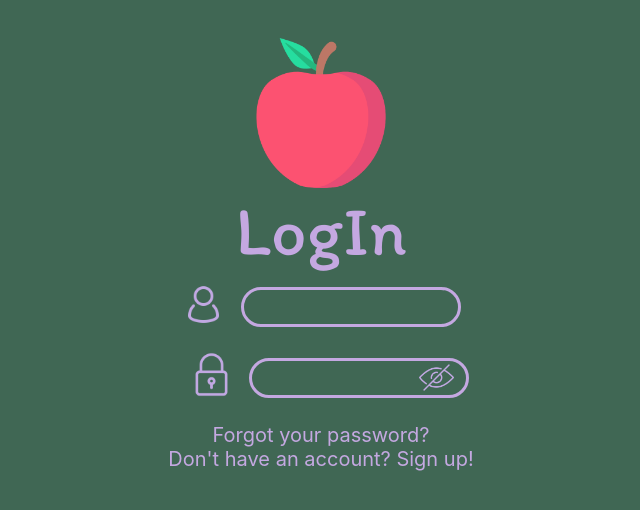
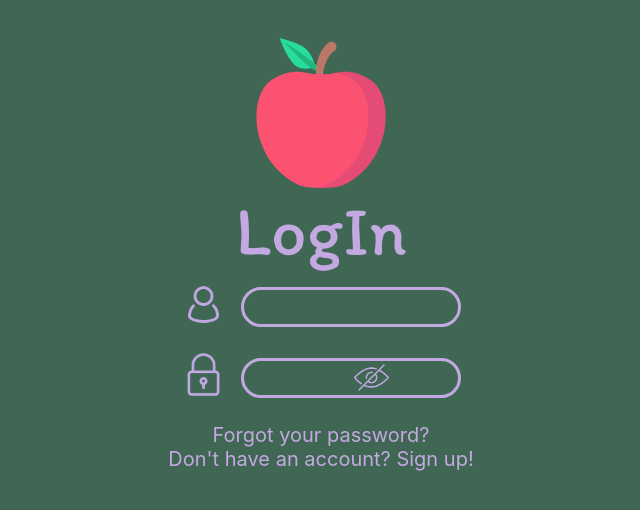
Before and after one commit to nullbeep/SocialOrganizer, a React (Create React App) app: page / in a window 1280 px wide. Shown: the top 510 px of the page, without its empty margins (319-959 px from the left). Built offline with nearby package versions, Linux system fonts and the light colour scheme.

Commit message:
password applied

```diff
--- a/src/LoginPage/index.js
+++ b/src/LoginPage/index.js
@@ -34,6 +34,7 @@ const Wrapper = styled.div`
   justify-content: center;
   margin-bottom: 20px;
   align-items: center;
+  width: 500px;
 `;
 const IDIcon = styled.img`
   width: 45px;
@@ -57,9 +58,8 @@ const Input = styled.input`
 const EyeIcon = styled.img`
   width: 35px;
   height: 35px;
-  //margin-bottom: 0.4vw;
-  margin-left: -50px;
-  /* margin-left: 15px; */
+  margin-left: 100px;
+  position: absolute;
   filter: invert(91%) sepia(24%) saturate(3490%) hue-rotate(193deg)
     brightness(90%) contrast(97%);
 `;
```
